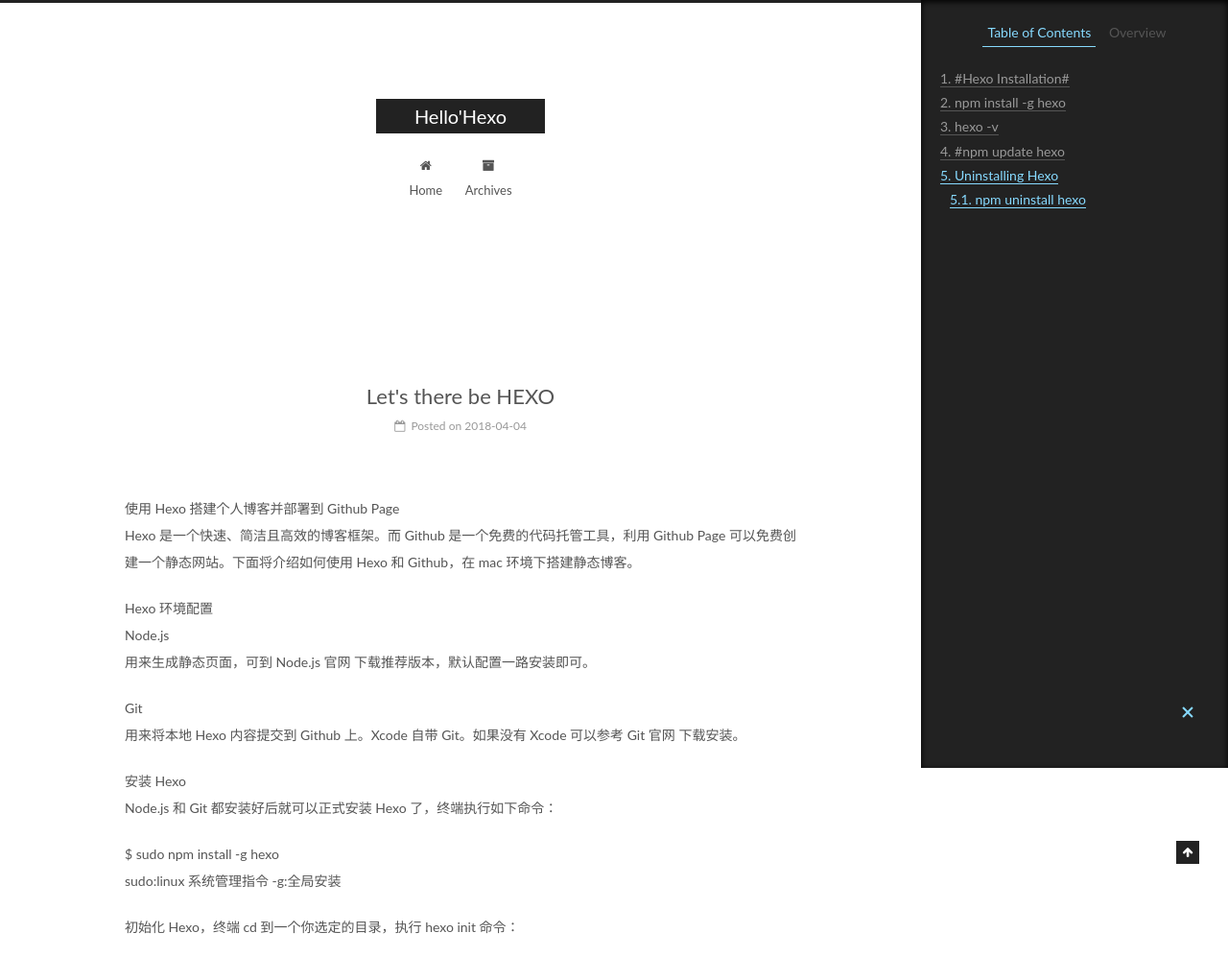
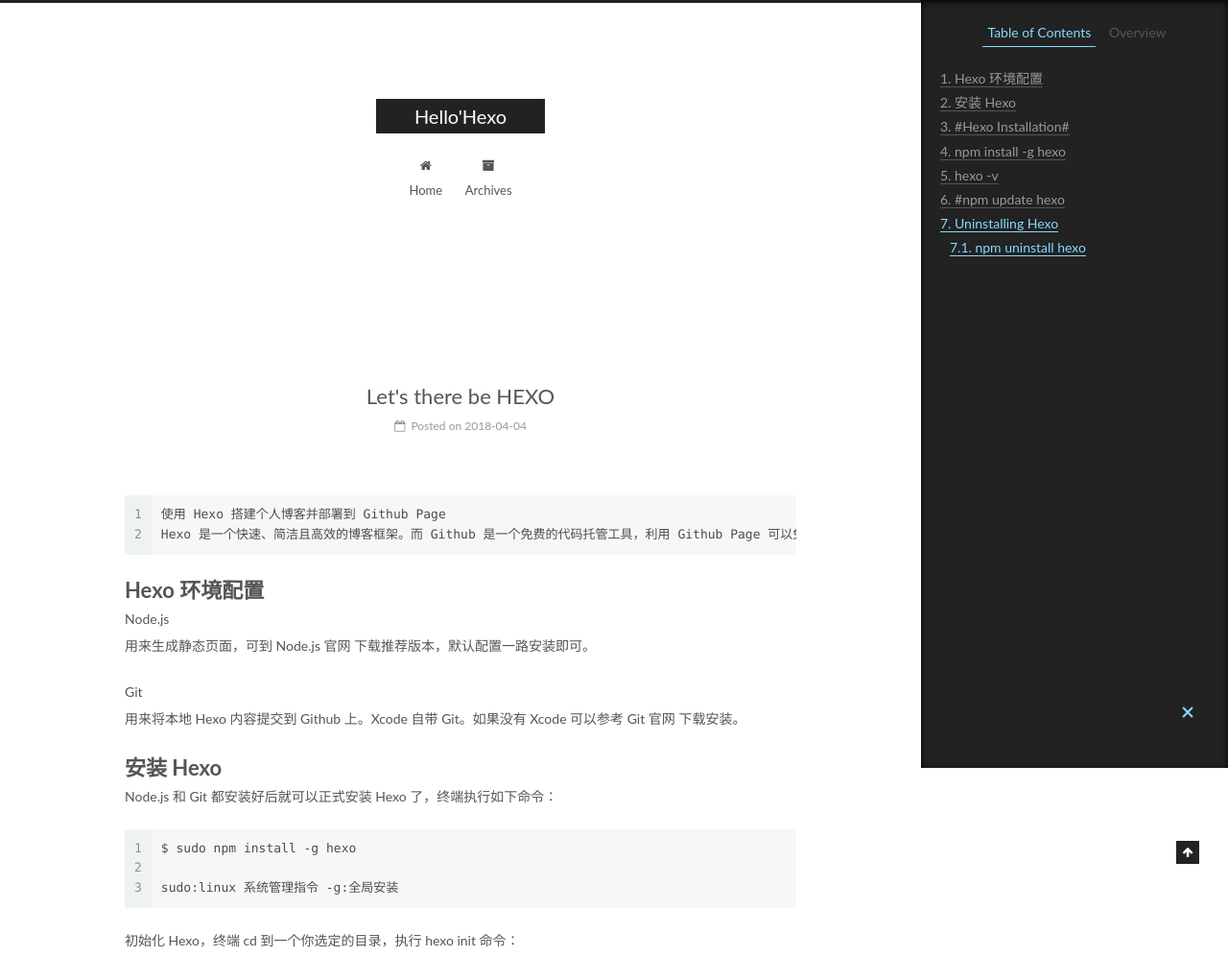
Before and after one commit to jazzminoides/jazzminoides.github.io, a plain HTML site: page 2018/04/04/Let-s-there-be-HEXO/index.html in a window 1280 px wide. Shown: the top 997 px of the page at 96% size. Drawn offline with Linux system fonts and the light colour scheme.

Commit message:
Site updated: 2018-04-05 08:59:09

```diff
--- a/2018/04/04/Let-s-there-be-HEXO/index.html
+++ b/2018/04/04/Let-s-there-be-HEXO/index.html
@@ -79,17 +79,17 @@
 
 
 
-<meta name="description" content="使用 Hexo 搭建个人博客并部署到 Github PageHexo 是一个快速、简洁且高效的博客框架。而 Github 是一个免费的代码托管工具，利用 Github Page 可以免费创建一个静态网站。下面将介绍如何使用 Hexo 和 Github，在 mac 环境下搭建静态博客。 Hexo 环境配置Node.js用来生成静态页面，可到 Node.js 官网 下载推荐版本，默认配置一路安装即可。">
+<meta name="description" content="12使用 Hexo 搭建个人博客并部署到 Github PageHexo 是一个快速、简洁且高效的博客框架。而 Github 是一个免费的代码托管工具，利用 Github Page 可以免费创建一个静态网站。下面将介绍如何使用 Hexo 和 Github，在 mac 环境下搭建静态博客。 Hexo 环境配置Node.js用来生成静态页面，可到 Node.js 官网 下载推荐版本，默认配置一路安装即">
 <meta property="og:type" content="article">
 <meta property="og:title" content="Let&#39;s there be HEXO">
 <meta property="og:url" content="http://yoursite.com/2018/04/04/Let-s-there-be-HEXO/index.html">
 <meta property="og:site_name" content="Hello&#39;Hexo">
-<meta property="og:description" content="使用 Hexo 搭建个人博客并部署到 Github PageHexo 是一个快速、简洁且高效的博客框架。而 Github 是一个免费的代码托管工具，利用 Github Page 可以免费创建一个静态网站。下面将介绍如何使用 Hexo 和 Github，在 mac 环境下搭建静态博客。 Hexo 环境配置Node.js用来生成静态页面，可到 Node.js 官网 下载推荐版本，默认配置一路安装即可。">
+<meta property="og:description" content="12使用 Hexo 搭建个人博客并部署到 Github PageHexo 是一个快速、简洁且高效的博客框架。而 Github 是一个免费的代码托管工具，利用 Github Page 可以免费创建一个静态网站。下面将介绍如何使用 Hexo 和 Github，在 mac 环境下搭建静态博客。 Hexo 环境配置Node.js用来生成静态页面，可到 Node.js 官网 下载推荐版本，默认配置一路安装即">
 <meta property="og:locale" content="default">
-<meta property="og:updated_time" content="2018-04-04T07:56:39.982Z">
+<meta property="og:updated_time" content="2018-04-05T00:58:32.076Z">
 <meta name="twitter:card" content="summary">
 <meta name="twitter:title" content="Let&#39;s there be HEXO">
-<meta name="twitter:description" content="使用 Hexo 搭建个人博客并部署到 Github PageHexo 是一个快速、简洁且高效的博客框架。而 Github 是一个免费的代码托管工具，利用 Github Page 可以免费创建一个静态网站。下面将介绍如何使用 Hexo 和 Github，在 mac 环境下搭建静态博客。 Hexo 环境配置Node.js用来生成静态页面，可到 Node.js 官网 下载推荐版本，默认配置一路安装即可。">
+<meta name="twitter:description" content="12使用 Hexo 搭建个人博客并部署到 Github PageHexo 是一个快速、简洁且高效的博客框架。而 Github 是一个免费的代码托管工具，利用 Github Page 可以免费创建一个静态网站。下面将介绍如何使用 Hexo 和 Github，在 mac 环境下搭建静态博客。 Hexo 环境配置Node.js用来生成静态页面，可到 Node.js 官网 下载推荐版本，默认配置一路安装即">
 
 
 
@@ -299,11 +299,11 @@
 
 
 
-        <p>使用 Hexo 搭建个人博客并部署到 Github Page<br>Hexo 是一个快速、简洁且高效的博客框架。而 Github 是一个免费的代码托管工具，利用 Github Page 可以免费创建一个静态网站。下面将介绍如何使用 Hexo 和 Github，在 mac 环境下搭建静态博客。</p>
-<p>Hexo 环境配置<br>Node.js<br>用来生成静态页面，可到 Node.js 官网 下载推荐版本，默认配置一路安装即可。</p>
+        <figure class="highlight plain"><table><tr><td class="gutter"><pre><span class="line">1</span><br><span class="line">2</span><br></pre></td><td class="code"><pre><span class="line">使用 Hexo 搭建个人博客并部署到 Github Page</span><br><span class="line">Hexo 是一个快速、简洁且高效的博客框架。而 Github 是一个免费的代码托管工具，利用 Github Page 可以免费创建一个静态网站。下面将介绍如何使用 Hexo 和 Github，在 mac 环境下搭建静态博客。</span><br></pre></td></tr></table></figure>
+<h1 id="Hexo-环境配置"><a href="#Hexo-环境配置" class="headerlink" title="Hexo 环境配置"></a>Hexo 环境配置</h1><p>Node.js<br>用来生成静态页面，可到 Node.js 官网 下载推荐版本，默认配置一路安装即可。</p>
 <p>Git<br>用来将本地 Hexo 内容提交到 Github 上。Xcode 自带 Git。如果没有 Xcode 可以参考 Git 官网 下载安装。</p>
-<p>安装 Hexo<br>Node.js 和 Git 都安装好后就可以正式安装 Hexo 了，终端执行如下命令：</p>
-<p>$ sudo npm install -g hexo<br>sudo:linux 系统管理指令 -g:全局安装</p>
+<h1 id="安装-Hexo"><a href="#安装-Hexo" class="headerlink" title="安装 Hexo"></a>安装 Hexo</h1><p>Node.js 和 Git 都安装好后就可以正式安装 Hexo 了，终端执行如下命令：</p>
+<figure class="highlight plain"><table><tr><td class="gutter"><pre><span class="line">1</span><br><span class="line">2</span><br><span class="line">3</span><br></pre></td><td class="code"><pre><span class="line">$ sudo npm install -g hexo</span><br><span class="line"></span><br><span class="line">sudo:linux 系统管理指令 -g:全局安装</span><br></pre></td></tr></table></figure>
 <p>初始化 Hexo，终端 cd 到一个你选定的目录，执行 hexo init 命令：</p>
 <p>$ hexo init blog<br>blog 是你建立的文件夹名称。</p>
 <p>cd 到 blog 文件夹下，执行如下命令，安装 npm：</p>
@@ -488,7 +488,7 @@
 
 
 
-              <div class="post-toc-content"><ol class="nav"><li class="nav-item nav-level-1"><a class="nav-link" href="#Hexo-Installation"><span class="nav-number">1.</span> <span class="nav-text">#Hexo Installation#</span></a></li><li class="nav-item nav-level-1"><a class="nav-link" href="#npm-install-g-hexo"><span class="nav-number">2.</span> <span class="nav-text">npm install -g hexo </span></a></li><li class="nav-item nav-level-1"><a class="nav-link" href="#hexo-v"><span class="nav-number">3.</span> <span class="nav-text">hexo -v</span></a></li><li class="nav-item nav-level-1"><a class="nav-link" href="#npm-update-hexo"><span class="nav-number">4.</span> <span class="nav-text">#npm update hexo </span></a></li><li class="nav-item nav-level-1"><a class="nav-link" href="#Uninstalling-Hexo"><span class="nav-number">5.</span> <span class="nav-text">Uninstalling Hexo</span></a><ol class="nav-child"><li class="nav-item nav-level-2"><a class="nav-link" href="#npm-uninstall-hexo"><span class="nav-number">5.1.</span> <span class="nav-text">npm uninstall hexo </span></a></li></ol></li></ol></div>
+              <div class="post-toc-content"><ol class="nav"><li class="nav-item nav-level-1"><a class="nav-link" href="#Hexo-环境配置"><span class="nav-number">1.</span> <span class="nav-text">Hexo 环境配置</span></a></li><li class="nav-item nav-level-1"><a class="nav-link" href="#安装-Hexo"><span class="nav-number">2.</span> <span class="nav-text">安装 Hexo</span></a></li><li class="nav-item nav-level-1"><a class="nav-link" href="#Hexo-Installation"><span class="nav-number">3.</span> <span class="nav-text">#Hexo Installation#</span></a></li><li class="nav-item nav-level-1"><a class="nav-link" href="#npm-install-g-hexo"><span class="nav-number">4.</span> <span class="nav-text">npm install -g hexo </span></a></li><li class="nav-item nav-level-1"><a class="nav-link" href="#hexo-v"><span class="nav-number">5.</span> <span class="nav-text">hexo -v</span></a></li><li class="nav-item nav-level-1"><a class="nav-link" href="#npm-update-hexo"><span class="nav-number">6.</span> <span class="nav-text">#npm update hexo </span></a></li><li class="nav-item nav-level-1"><a class="nav-link" href="#Uninstalling-Hexo"><span class="nav-number">7.</span> <span class="nav-text">Uninstalling Hexo</span></a><ol class="nav-child"><li class="nav-item nav-level-2"><a class="nav-link" href="#npm-uninstall-hexo"><span class="nav-number">7.1.</span> <span class="nav-text">npm uninstall hexo </span></a></li></ol></li></ol></div>
 
 
           </div>
--- a/css/main.css
+++ b/css/main.css
@@ -1822,7 +1822,7 @@
   width: 4px;
   height: 4px;
   border-radius: 50%;
-  background: #543cd6;
+  background: #f95ec4;
 }
 .links-of-blogroll {
   font-size: 13px;
```
Also changed, not shown: index.html (+4 -4 lines).
